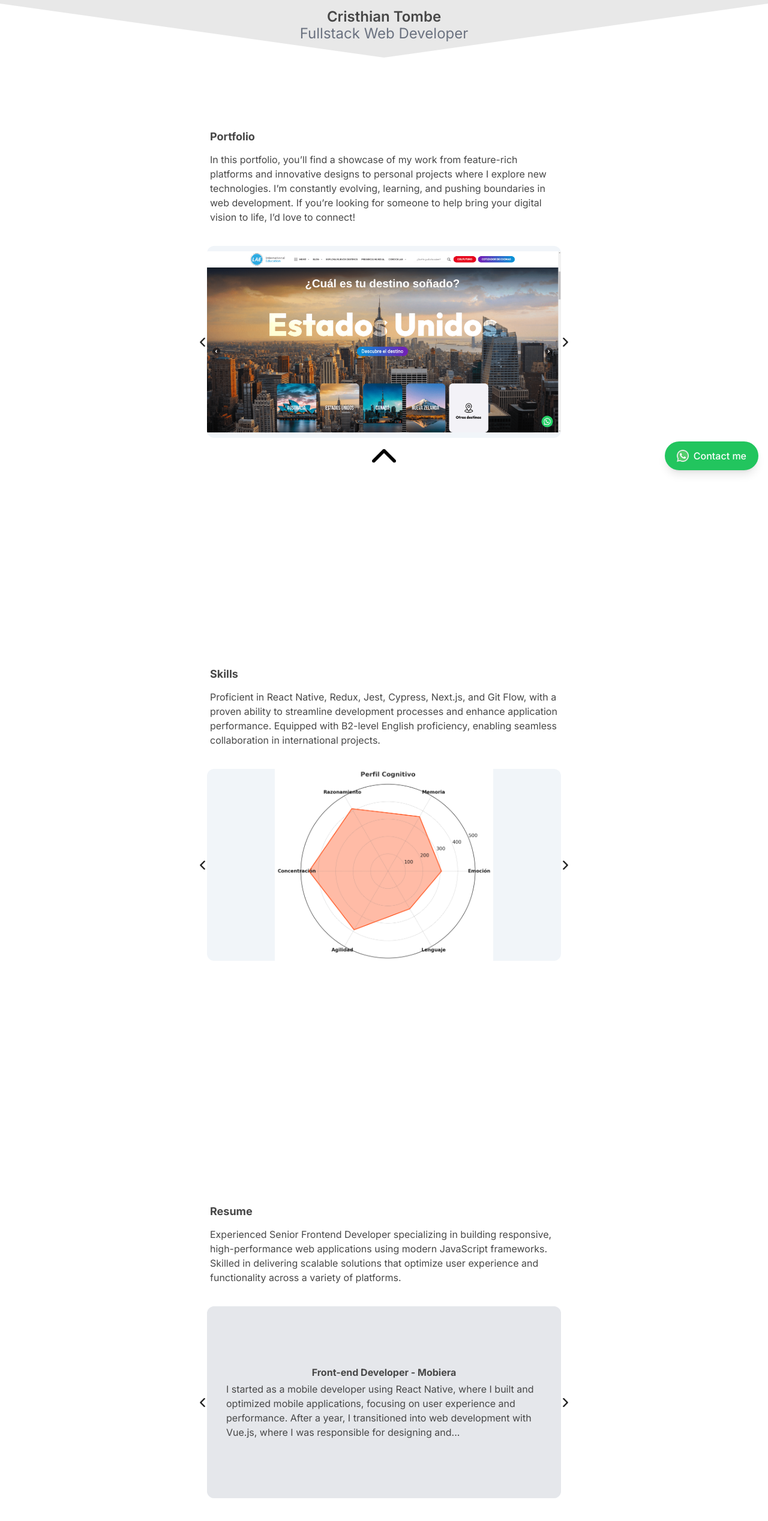
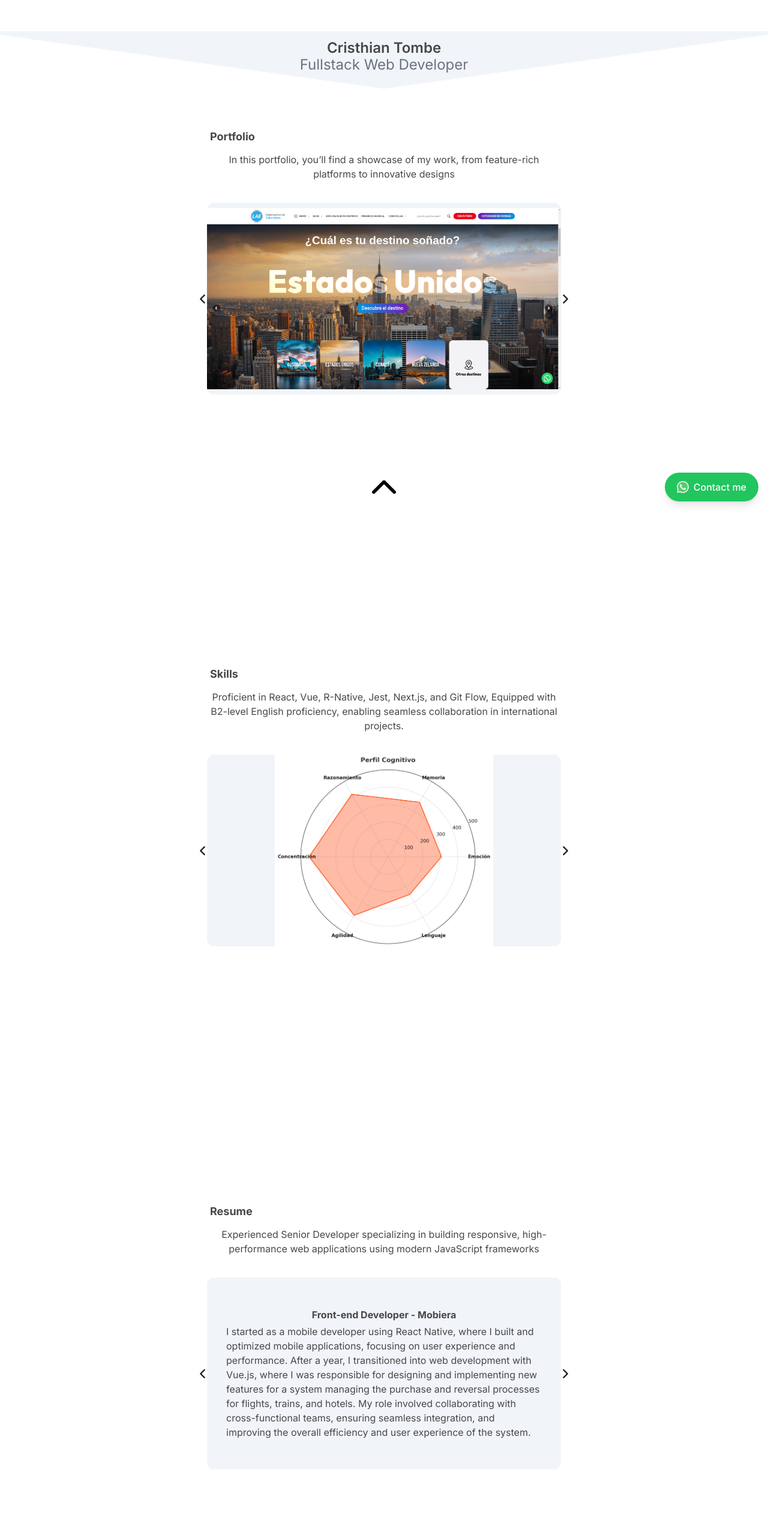
Before and after one commit to cristom-co/portfolio-front-next-js, a Next.js app: page / in a window 1280 px wide. Shown: the top 2536 px of the page at 60% size. Built offline with nearby package versions, Linux system fonts and the light colour scheme.

Commit message:
improve 2 text

```diff
--- a/src/app/components/commons/TitleSection.tsx
+++ b/src/app/components/commons/TitleSection.tsx
@@ -1,7 +1,7 @@
 const TitleSection = ({ title, description }: { title: string, description: string }) => {
   return <div className="my-9 mx-5">
     <h3 className=" font-bold text-lg pb-3">{title}</h3>
-    <p dangerouslySetInnerHTML={{ __html: description }} />
+    <p className="text-center" dangerouslySetInnerHTML={{ __html: description }} />
   </div>;
 };
 
--- a/src/app/components/commons/slider/Slider.tsx
+++ b/src/app/components/commons/slider/Slider.tsx
@@ -54,10 +54,11 @@ const Slider = ({ items }: { items: ItemSlider[] }) => {
                             />
                         </div>
                     ) : (
-                        <div className='px-8 py-3 rounded-xl bg-gray-200 h-full  flex flex-col items-center justify-center '>
+                        <div className='px-8 py-3 rounded-xl bg-slate-100 h-full flex flex-col items-center justify-center'>
                             <h3 className=' font-bold mb-1'>{item.title}</h3>
-                            <p>{item.description.substring(0, 250)}...</p>
-                        </div>)}
+                            <p className='break-words overflow-y-auto max-h-50'>{item.description}</p>
+                        </div>
+                    )}
                 </SwiperSlide>
             ))}
 
--- a/src/app/data/general.ts
+++ b/src/app/data/general.ts
@@ -1,6 +1,5 @@
-export const textDescriptionSkills = "Proficient in React Native, Redux, Jest, Cypress, Next.js, and Git Flow, with a proven ability to streamline development processes and enhance application performance. Equipped with B2-level English proficiency, enabling seamless collaboration in international projects."
+export const textDescriptionSkills = "Proficient in React, Vue, R-Native, Jest, Next.js, and Git Flow, Equipped with B2-level English proficiency, enabling seamless collaboration in international projects."
 
-export const textDescripionResume = "Experienced Senior Frontend Developer specializing in building responsive, high-performance web applications using modern JavaScript frameworks. Skilled in delivering scalable solutions that optimize user experience and functionality across a variety of platforms."
+export const textDescripionResume = "Experienced Senior Developer specializing in building responsive, high-performance web applications using modern JavaScript frameworks"
 
-export const textDescription = `In this portfolio, you’ll find a showcase of my work from feature-rich platforms and innovative designs to personal projects where I explore new technologies.
-I’m constantly evolving, learning, and pushing boundaries in web development. If you’re looking for someone to help bring your digital vision to life, I’d love to connect!`
+export const textDescription = `In this portfolio, you’ll find a showcase of my work, from feature-rich platforms to innovative designs`
--- a/src/app/globals.css
+++ b/src/app/globals.css
@@ -3,13 +3,14 @@
 @tailwind utilities;
 
 :root {
-  --color-primario: rgba(192, 192, 192, 0.367);
-  --color-text:  #474747;
+  --color-primario: #F1F5F9;
+  --color-text: #474747;
 }
 
 * {
   box-sizing: border-box;
 }
+
 html {
   font-family: 'Inter', sans-serif;
   color: var(--color-text);
```
